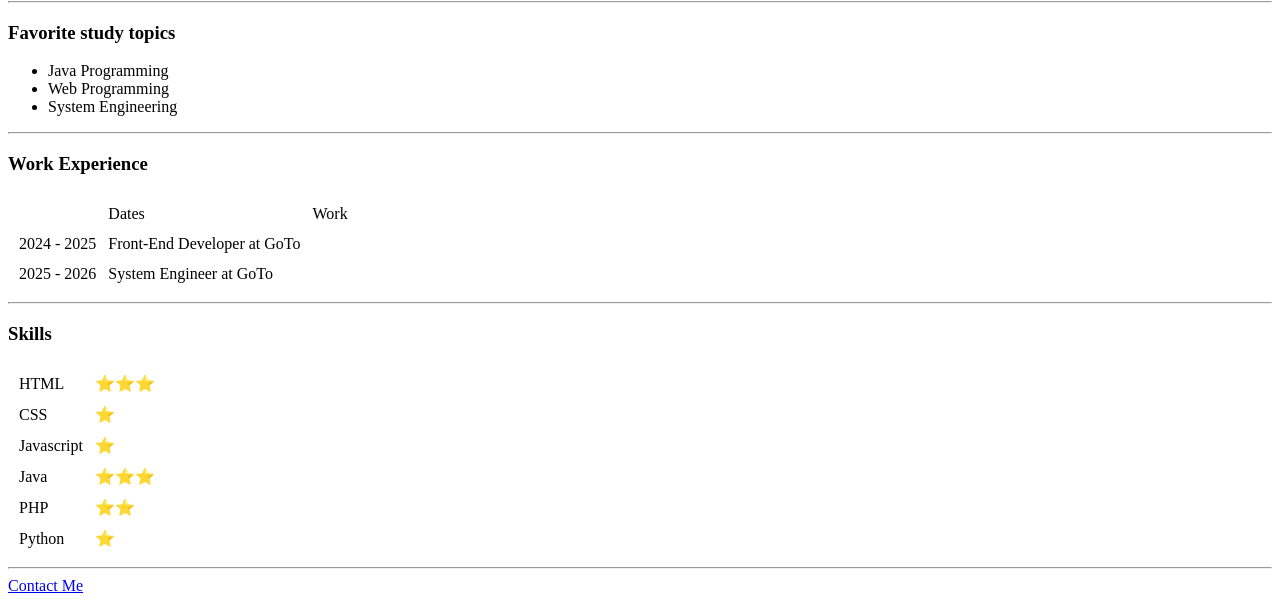
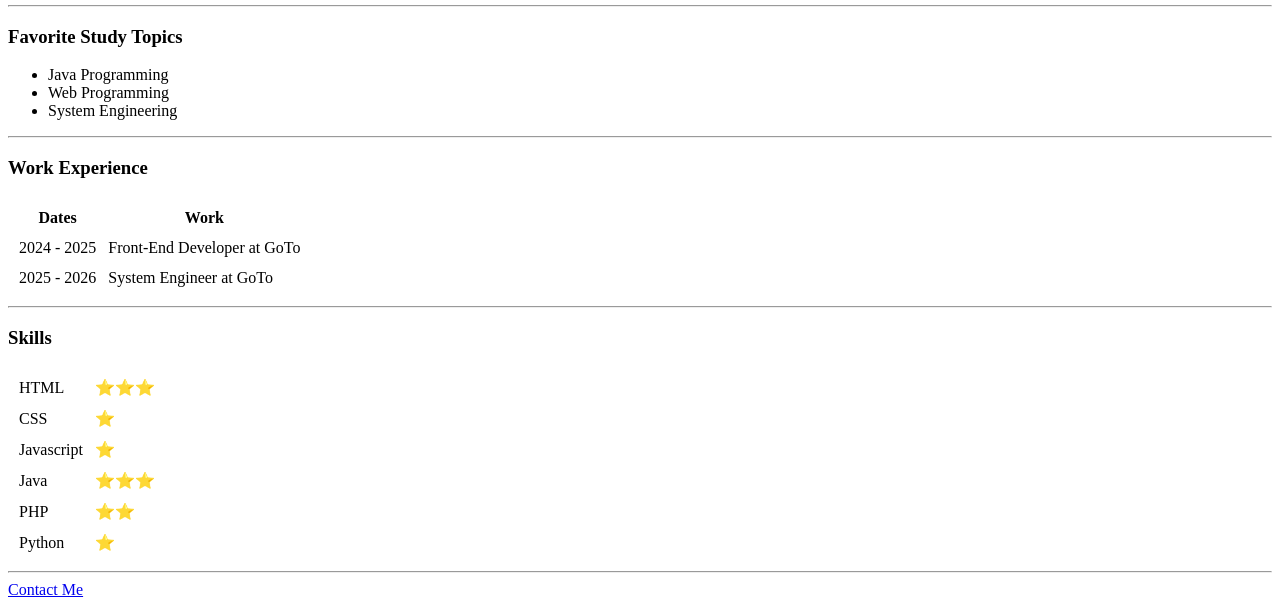
Before and after one commit to puterianandityaa/cv, a plain HTML site: page index.html in a window 1280 px wide. Shown: the part 207-814 px from the top of the page. Drawn offline with Linux system fonts and the light colour scheme.

Commit message:
fixing work experience th and fav study topics

```diff
--- a/index.html
+++ b/index.html
@@ -1,4 +1,4 @@
-
+<!DOCTYPE html>
 <html lang="en">
 <head>
     <meta charset="UTF-8">
@@ -23,7 +23,7 @@
         </td>
     </table>
     <hr>
-    <h3>Favorite study topics</h3>
+    <h3>Favorite Study Topics</h3>
     <ul>
         <li>Java Programming</li>
         <li>Web Programming</li>
@@ -33,10 +33,8 @@
     <h3>Work Experience</h3>
     <table cellspacing="10px">
         <thead>
-            <th>
-                <td>Dates</td>
-                <td>Work</td>
-            </th>
+            <th>Dates</th>
+            <th>Work</th>
         </thead>
         <tbody>
             <tr>
```
